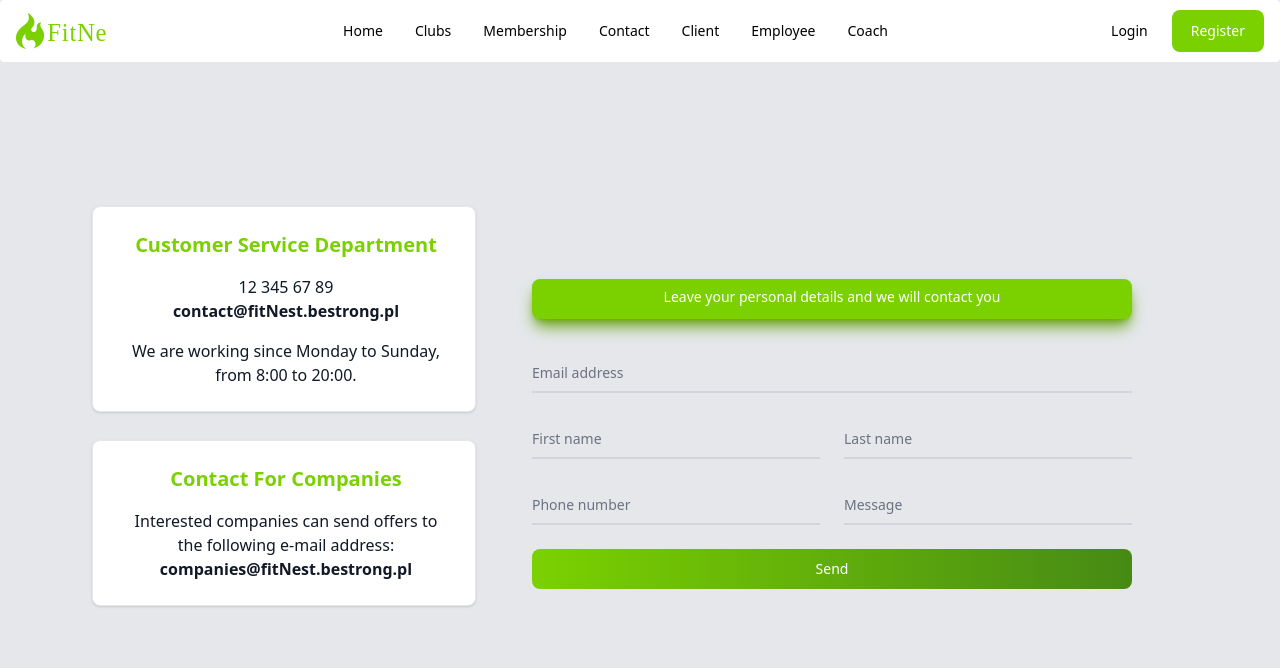
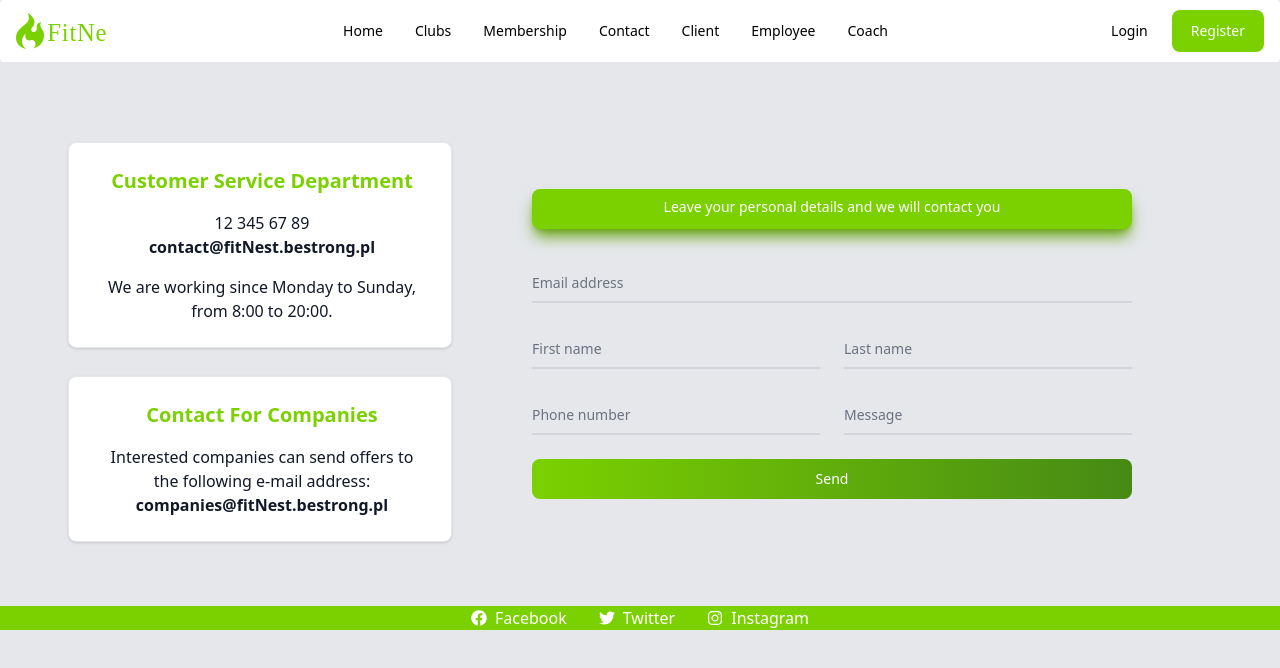
Before and after one commit to modul-sum-3/sum-front, a React (Create React App) app: page /contact in a window 1280 px wide. Shown: the top 668 px of the page. Built offline with nearby package versions, Linux system fonts and the light colour scheme.

Commit message:
Small fixes for footer

```diff
--- a/src/pages/Client.js
+++ b/src/pages/Client.js
@@ -5,6 +5,7 @@ import Navbar from '../components/Navbar';
 import ClientInfoForm from '../components/ClientInfoForm';
 import ClientBalance from '../components/ClientBalance';
 import ClientTrainings from '../components/ClientTrainings';
+import Footer from '../components/Footer';
 
 const Client = () => {
   const [client, setClient] = useState({});
@@ -22,17 +23,18 @@ const Client = () => {
     <div className="flex h-full min-h-screen flex-col bg-gray-200">
       <Navbar />
       <div className=" grid h-full grid-cols-2 grid-rows-2 gap-4">
-        <div className="col-span-1 row-span-2 mt-24 ">
-          <ClientTrainings className="row-span-2 " />
+        <div className="col-span-1 row-span-2 mt-16 ">
+          <ClientTrainings className="row-span-2" />
         </div>
-        <div className="mb-3 mt-24">
+        <div className="mt-16">
           <ClientBalance balance={balance} className="" />
         </div>
-        <div>
+        <div className="mb-16 mt-[-10%]">
           <ClientInfoForm className="" />
         </div>
       </div>
       <NotificationContainer />
+      <Footer />
     </div>
   );
 };
--- a/src/pages/Contact.js
+++ b/src/pages/Contact.js
@@ -1,14 +1,15 @@
 import Navbar from '../components/Navbar';
+import Footer from '../components/Footer';
 
 const Contact = () => {
   return (
     <div className="flex h-max min-h-screen flex-col bg-gray-200">
       <Navbar />
-      <div className="mx-10 mt-32 flex h-full  items-center justify-center">
-        <div className="flex flex-col justify-center gap-3">
+      <div className="mx-10 mt-16 flex h-full  items-center justify-center">
+        <div className="mb-16 flex flex-col justify-center gap-3">
           <span
             href="#"
-            className=" mt-4 block max-w-sm rounded-lg border border-gray-200 bg-white p-6 text-center shadow hover:bg-gray-100 dark:border-gray-700 dark:bg-gray-800 dark:hover:bg-gray-700"
+            className="mt-4 block max-w-sm rounded-lg border border-gray-200 bg-white p-6 text-center shadow hover:bg-gray-100 dark:border-gray-700 dark:bg-gray-800 dark:hover:bg-gray-700"
           >
             <p className="ml-1 text-xl font-bold text-primary dark:text-gray-400">
               Customer Service Department
@@ -34,7 +35,7 @@ const Contact = () => {
             </p>
           </span>
         </div>
-        <div className=" shrink-1 grow-1 mx-14 mt-14 w-1/2 ">
+        <div className=" shrink-1 grow-1 mx-20 mt-[-5%] w-1/2 ">
           <p className="mb-8 mt-4  h-10 w-full rounded-lg bg-primary p-2 text-center text-sm text-white shadow-lg shadow-lime-600 dark:text-gray-400">
             Leave your personal details and we will contact you
           </p>
@@ -140,6 +141,7 @@ const Contact = () => {
           </form>
         </div>
       </div>
+      <Footer />
     </div>
   );
 };
```
